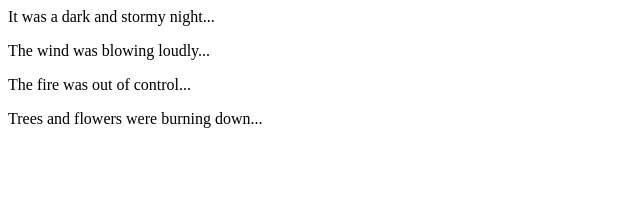
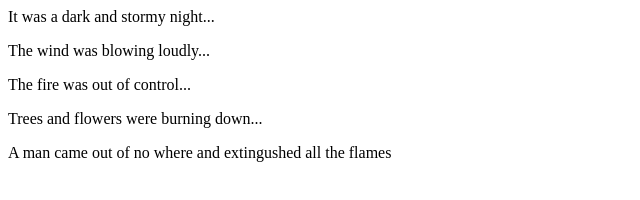
Before and after one commit to Brendonejm/fireside-story, a plain HTML site: page index.html in a window 1280 px wide. Shown: the whole page, without its empty margins (0-640 px from the left). Drawn offline with Linux system fonts and the light colour scheme.

Commit message:
added fifth line

```diff
--- a/index.html
+++ b/index.html
@@ -4,5 +4,6 @@
         <p> The wind was blowing loudly...</p>
         <p> The fire was out of control...</p>
         <p> Trees and flowers were burning down...</p>
+        <p> A man came out of no where and extingushed all the flames</p>
     </body>
 </html>
```
